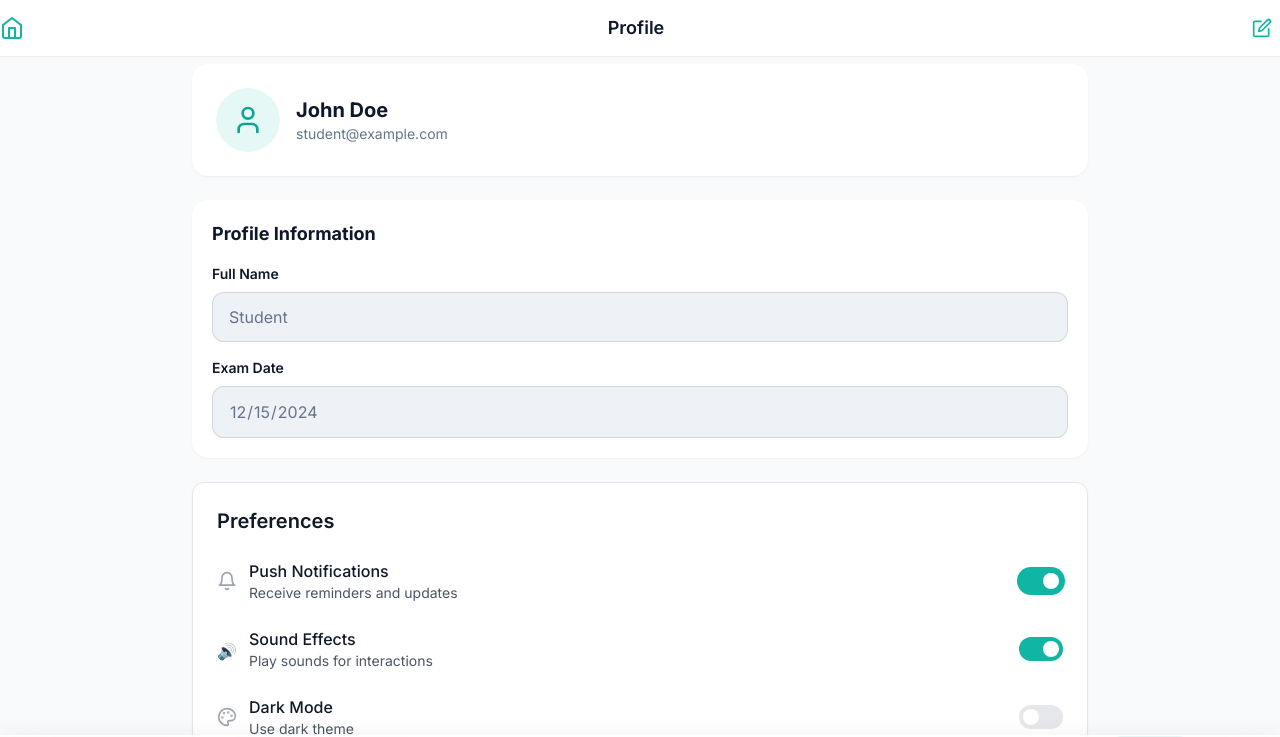
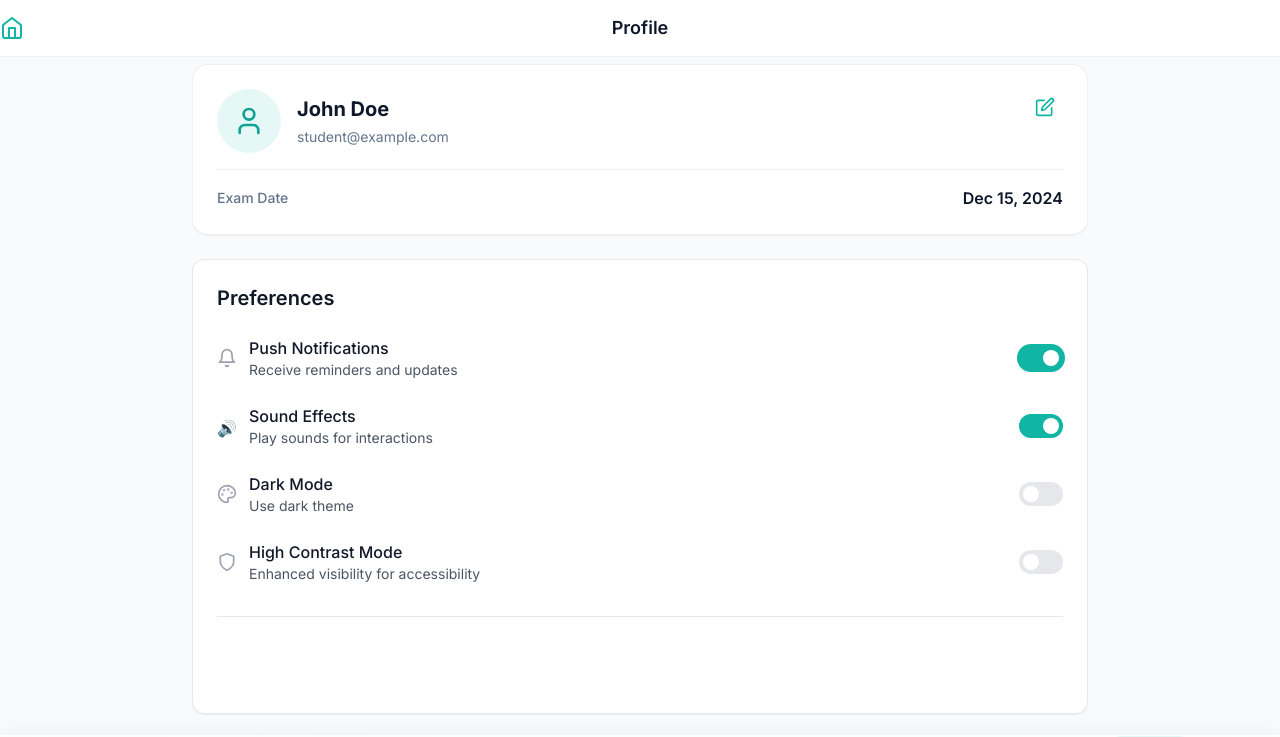
Before and after one commit to tlfla/study-supernova-beta, a React (Vite) app: page /profile in a window 1280 px wide. Shown: the top 737 px of the page. Built offline with nearby package versions, Linux system fonts and the light colour scheme.

Commit message:
fix profile page and test page contrast

```diff
--- a/src/components/common/MinimalHeader.tsx
+++ b/src/components/common/MinimalHeader.tsx
@@ -13,10 +13,10 @@ export default function MinimalHeader({ title, rightAction }: MinimalHeaderProps
   return (
     <header className="fixed top-0 left-0 right-0 z-40 bg-white border-b safe-area-padding-top" style={{ borderColor: 'var(--stroke-soft)' }}>
       <div className="flex items-center justify-between h-14 px-4 safe-area-padding-left safe-area-padding-right">
-        {/* Home Icon - Left */}
+        {/* Home Icon - Better touch target (48x48px min) */}
         <button
           onClick={() => navigate('/')}
-          className="p-2 -ml-2 rounded-lg transition-colors"
+          className="p-3 -ml-3 rounded-lg transition-colors"
           style={{ color: 'var(--primary-500)' }}
           onMouseEnter={(e) => e.currentTarget.style.backgroundColor = 'rgba(17, 181, 164, 0.1)'}
           onMouseLeave={(e) => e.currentTarget.style.backgroundColor = 'transparent'}
@@ -25,13 +25,16 @@ export default function MinimalHeader({ title, rightAction }: MinimalHeaderProps
           <Home className="w-6 h-6" />
         </button>
 
-        {/* Page Title - Center */}
-        <h1 className="text-lg font-semibold flex-1 text-center px-4" style={{ color: 'var(--text-primary)' }}>
+        {/* Page Title - Absolutely centered */}
+        <h1
+          className="text-lg font-semibold absolute left-1/2 -translate-x-1/2"
+          style={{ color: 'var(--text-primary)' }}
+        >
           {title}
         </h1>
 
-        {/* Optional Right Action */}
-        <div className="w-10 flex justify-end">
+        {/* Optional Right Action - Better touch target */}
+        <div className="p-3 -mr-3">
           {rightAction}
         </div>
       </div>
--- a/src/pages/Profile.tsx
+++ b/src/pages/Profile.tsx
@@ -1,6 +1,6 @@
 import React, { useState } from 'react'
 import { useNavigate } from 'react-router-dom'
-import { User, Bell, Shield, Palette, Save, Edit, Check } from 'lucide-react'
+import { User, Bell, Shield, Palette, Save, Edit, Check, X } from 'lucide-react'
 import { useAppContext } from '../state/AppContext'
 import Card from '../components/common/Card'
 import Button from '../components/common/Button'
@@ -40,8 +40,9 @@ export default function Profile() {
   const navigate = useNavigate()
   const { state, dispatch } = useAppContext()
 
-  const [isEditing, setIsEditing] = useState(false)
-  const [name, setName] = useState(state.currentUser?.name || 'Student')
+  const [showEditModal, setShowEditModal] = useState(false)
+  const [name, setName] = useState(state.currentUser?.name || 'John Doe')
+  const [email, setEmail] = useState(state.currentUser?.email || 'student@example.com')
   const [examDate, setExamDate] = useState('2024-12-15')
 
   const [settings, setSettings] = useState({
@@ -50,6 +51,24 @@ export default function Profile() {
     darkMode: false,
     highContrast: false
   })
+
+  const formatDate = (dateString: string) => {
+    const date = new Date(dateString)
+    return date.toLocaleDateString('en-US', { year: 'numeric', month: 'short', day: 'numeric' })
+  }
+
+  const handleSave = async () => {
+    // TODO: Save to database
+    dispatch({
+      type: 'SHOW_TOAST',
+      payload: {
+        type: 'success',
+        title: 'Profile Updated',
+        message: 'Your changes have been saved successfully.'
+      }
+    })
+    setShowEditModal(false)
+  }
 
   const handleSaveSettings = () => {
     // In a real app, you would save these to localStorage or send to backend
@@ -74,53 +93,78 @@ export default function Profile() {
 
   return (
     <div className="min-h-screen-safe bg-gray-50 pb-20">
-      <MinimalHeader
-        title="Profile"
-        rightAction={
-          <button
-            onClick={() => setIsEditing(!isEditing)}
-            className="p-2 rounded-lg transition-colors"
-            style={{ color: isEditing ? 'var(--success-500)' : 'var(--primary-500)' }}
-            onMouseEnter={(e) => e.currentTarget.style.backgroundColor = isEditing ? 'rgba(45, 201, 138, 0.1)' : 'rgba(17, 181, 164, 0.1)'}
-            onMouseLeave={(e) => e.currentTarget.style.backgroundColor = 'transparent'}
-          >
-            {isEditing ? (
-              <Check className="w-5 h-5" />
-            ) : (
-              <Edit className="w-5 h-5" />
-            )}
-          </button>
-        }
-      />
+      <MinimalHeader title="Profile" />
 
       {/* Content */}
       <main className="pt-16 px-4 py-8 max-w-4xl mx-auto safe-area-padding-left safe-area-padding-right safe-area-padding-bottom">
-        {/* User Info */}
-        <div className="bg-white rounded-2xl shadow-sm p-6 mb-6">
+        {/* User Info Card - Simplified */}
+        <div className="bg-white rounded-2xl shadow-sm border p-6 mb-6" style={{ borderColor: 'var(--stroke-soft)' }}>
+          <div className="flex items-start justify-between">
             <div className="flex items-center gap-4">
               <div
-              className="w-16 h-16 rounded-full flex items-center justify-center"
+                className="w-16 h-16 rounded-full flex items-center justify-center flex-shrink-0"
                 style={{ backgroundColor: 'rgba(17, 181, 164, 0.1)' }}
               >
                 <User className="w-8 h-8" style={{ color: 'var(--primary-600)' }} />
               </div>
               <div>
-              <h2 className="text-xl font-bold" style={{ color: 'var(--text-primary)' }}>
-                {state.currentUser?.name || 'John Doe'}
+                <h2 className="text-xl font-bold mb-1" style={{ color: 'var(--text-primary)' }}>
+                  {name}
                 </h2>
                 <p className="text-sm" style={{ color: 'var(--text-secondary)' }}>
-                {state.currentUser?.email || 'student@example.com'}
+                  {email}
                 </p>
+              </div>
+            </div>
+
+            {/* Edit button inline */}
+            <button
+              onClick={() => setShowEditModal(true)}
+              className="p-2 rounded-lg transition-colors"
+              style={{ color: 'var(--primary-500)' }}
+              onMouseEnter={(e) => e.currentTarget.style.backgroundColor = 'rgba(17, 181, 164, 0.1)'}
+              onMouseLeave={(e) => e.currentTarget.style.backgroundColor = 'transparent'}
+            >
+              <Edit className="w-5 h-5" />
+            </button>
+          </div>
+
+          {/* Exam Date Display */}
+          <div className="mt-4 pt-4 border-t" style={{ borderColor: 'var(--stroke-soft)' }}>
+            <div className="flex items-center justify-between">
+              <span className="text-sm font-medium" style={{ color: 'var(--text-secondary)' }}>
+                Exam Date
+              </span>
+              <span className="text-base font-semibold" style={{ color: 'var(--text-primary)' }}>
+                {formatDate(examDate)}
+              </span>
             </div>
           </div>
         </div>
 
-        {/* Editable Profile Info */}
-        <div className="bg-white rounded-2xl shadow-sm p-5 mb-6">
-          <h3 className="text-lg font-bold mb-4" style={{ color: 'var(--text-primary)' }}>
-            Profile Information
+        {/* Edit Modal */}
+        {showEditModal && (
+          <div
+            className="fixed inset-0 bg-black/50 z-50 flex items-center justify-center p-4"
+            onClick={() => setShowEditModal(false)}
+          >
+            <div
+              className="bg-white rounded-2xl shadow-xl max-w-md w-full p-6"
+              onClick={(e) => e.stopPropagation()}
+            >
+              <div className="flex items-center justify-between mb-6">
+                <h3 className="text-xl font-bold" style={{ color: 'var(--text-primary)' }}>
+                  Edit Profile
                 </h3>
-          <div className="space-y-4">
+                <button
+                  onClick={() => setShowEditModal(false)}
+                  className="p-2 hover:bg-gray-100 rounded-lg"
+                >
+                  <X className="w-5 h-5" style={{ color: 'var(--text-secondary)' }} />
+                </button>
+              </div>
+
+              <div className="space-y-4 mb-6">
                 <div>
                   <label className="block text-sm font-semibold mb-2" style={{ color: 'var(--text-primary)' }}>
                     Full Name
@@ -129,13 +173,43 @@ export default function Profile() {
                     type="text"
                     value={name}
                     onChange={(e) => setName(e.target.value)}
-                disabled={!isEditing}
-                className={`w-full px-4 py-3 rounded-xl border transition-all ${
-                  isEditing
-                    ? 'border-[var(--primary-500)] bg-white focus:ring-2 focus:ring-[var(--primary-500)]/20'
-                    : 'border-[var(--border-muted)] bg-[var(--bg-raised)] text-[var(--text-secondary)]'
-                }`}
-                style={{ color: isEditing ? 'var(--text-primary)' : 'var(--text-secondary)' }}
+                    className="w-full px-4 py-3 rounded-xl border-2 bg-white transition-all focus:outline-none"
+                    style={{
+                      borderColor: 'var(--border-muted)',
+                      color: 'var(--text-primary)'
+                    }}
+                    onFocus={(e) => {
+                      e.currentTarget.style.borderColor = 'var(--primary-500)'
+                      e.currentTarget.style.boxShadow = '0 0 0 3px rgba(17, 181, 164, 0.2)'
+                    }}
+                    onBlur={(e) => {
+                      e.currentTarget.style.borderColor = 'var(--border-muted)'
+                      e.currentTarget.style.boxShadow = 'none'
+                    }}
+                  />
+                </div>
+
+                <div>
+                  <label className="block text-sm font-semibold mb-2" style={{ color: 'var(--text-primary)' }}>
+                    Email
+                  </label>
+                  <input
+                    type="email"
+                    value={email}
+                    onChange={(e) => setEmail(e.target.value)}
+                    className="w-full px-4 py-3 rounded-xl border-2 bg-white transition-all focus:outline-none"
+                    style={{
+                      borderColor: 'var(--border-muted)',
+                      color: 'var(--text-primary)'
+                    }}
+                    onFocus={(e) => {
+                      e.currentTarget.style.borderColor = 'var(--primary-500)'
+                      e.currentTarget.style.boxShadow = '0 0 0 3px rgba(17, 181, 164, 0.2)'
+                    }}
+                    onBlur={(e) => {
+                      e.currentTarget.style.borderColor = 'var(--border-muted)'
+                      e.currentTarget.style.boxShadow = 'none'
+                    }}
                   />
                 </div>
 
@@ -147,17 +221,47 @@ export default function Profile() {
                     type="date"
                     value={examDate}
                     onChange={(e) => setExamDate(e.target.value)}
-                disabled={!isEditing}
-                className={`w-full px-4 py-3 rounded-xl border transition-all ${
-                  isEditing
-                    ? 'border-[var(--primary-500)] bg-white focus:ring-2 focus:ring-[var(--primary-500)]/20'
-                    : 'border-[var(--border-muted)] bg-[var(--bg-raised)] text-[var(--text-secondary)]'
-                }`}
-                style={{ color: isEditing ? 'var(--text-primary)' : 'var(--text-secondary)' }}
+                    className="w-full px-4 py-3 rounded-xl border-2 bg-white transition-all focus:outline-none"
+                    style={{
+                      borderColor: 'var(--border-muted)',
+                      color: 'var(--text-primary)'
+                    }}
+                    onFocus={(e) => {
+                      e.currentTarget.style.borderColor = 'var(--primary-500)'
+                      e.currentTarget.style.boxShadow = '0 0 0 3px rgba(17, 181, 164, 0.2)'
+                    }}
+                    onBlur={(e) => {
+                      e.currentTarget.style.borderColor = 'var(--border-muted)'
+                      e.currentTarget.style.boxShadow = 'none'
+                    }}
                   />
                 </div>
               </div>
+
+              <div className="flex gap-3">
+                <button
+                  onClick={() => setShowEditModal(false)}
+                  className="flex-1 py-3 rounded-xl border-2 font-semibold transition-all hover:bg-gray-50"
+                  style={{
+                    borderColor: 'var(--border-muted)',
+                    color: 'var(--text-primary)'
+                  }}
+                >
+                  Cancel
+                </button>
+                <button
+                  onClick={handleSave}
+                  className="flex-1 py-3 rounded-xl text-white font-semibold transition-all shadow-md"
+                  style={{ backgroundColor: 'var(--primary-500)' }}
+                  onMouseEnter={(e) => e.currentTarget.style.backgroundColor = 'var(--primary-600)'}
+                  onMouseLeave={(e) => e.currentTarget.style.backgroundColor = 'var(--primary-500)'}
+                >
+                  Save Changes
+                </button>
               </div>
+            </div>
+          </div>
+        )}
 
         {/* Settings */}
         <Card className="mb-8">
--- a/src/pages/QuizOptions.tsx
+++ b/src/pages/QuizOptions.tsx
@@ -128,20 +128,27 @@ export default function QuizOptions() {
   }
 
   return (
-    <div className="min-h-screen-safe bg-gray-50 pb-20">
+    <div className="min-h-screen-safe pb-20" style={{ backgroundColor: 'var(--bg-base)' }}>
       <MinimalHeader title="Quiz Options" />
 
       {/* Main Content */}
       <main className="pt-16 px-4 pb-8 max-w-4xl mx-auto safe-area-padding-left safe-area-padding-right safe-area-padding-bottom">
         <div className="py-6">
-          <h2 className="text-lg font-bold mb-6" style={{ color: 'var(--text-primary)' }}>
-            Quiz Configuration
-          </h2>
-          <Card className="mb-8 rounded-xl shadow-sm" style={{ borderWidth: '1px', borderStyle: 'solid', borderColor: 'var(--border-muted)', backgroundColor: 'var(--bg-card)' }}>
-            <div className="space-y-6">
+          <div
+            className="rounded-2xl border p-6"
+            style={{
+              backgroundColor: 'var(--bg-card)',
+              boxShadow: 'var(--shadow-raised)',
+              borderColor: 'var(--stroke-soft)'
+            }}
+          >
+            <h2 className="text-lg font-bold mb-6" style={{ color: 'var(--text-primary)' }}>
+              Quiz Configuration
+            </h2>
+            <div className="space-y-5">
             {/* Category */}
             <div>
-              <label className="block text-sm font-medium text-gray-700 mb-2">
+              <label className="block text-sm font-semibold mb-2" style={{ color: 'var(--text-primary)' }}>
                 Category
               </label>
               <Dropdown
@@ -154,7 +161,7 @@ export default function QuizOptions() {
 
             {/* Question Source */}
             <div>
-              <label className="block text-sm font-medium text-gray-700 mb-2">
+              <label className="block text-sm font-semibold mb-2" style={{ color: 'var(--text-primary)' }}>
                 Question Source
               </label>
               <Dropdown
@@ -167,7 +174,7 @@ export default function QuizOptions() {
 
             {/* Question Count */}
             <div>
-              <label className="block text-sm font-medium text-gray-700 mb-2">
+              <label className="block text-sm font-semibold mb-2" style={{ color: 'var(--text-primary)' }}>
                 Number of Questions
               </label>
               <input
@@ -201,7 +208,7 @@ export default function QuizOptions() {
 
             {/* Quiz Mode */}
             <div>
-              <label className="block text-sm font-medium text-gray-700 mb-2">
+              <label className="block text-sm font-semibold mb-2" style={{ color: 'var(--text-primary)' }}>
                 Quiz Mode
               </label>
               <Dropdown
@@ -218,7 +225,7 @@ export default function QuizOptions() {
 
             {/* Time Limit */}
             <div>
-              <label className="block text-sm font-medium text-gray-700 mb-2">
+              <label className="block text-sm font-semibold mb-2" style={{ color: 'var(--text-primary)' }}>
                 Time Limit (Optional)
               </label>
               <Dropdown
@@ -232,10 +239,10 @@ export default function QuizOptions() {
               </p>
             </div>
           </div>
-        </Card>
+        </div>
 
         {/* Start Quiz Button */}
-        <div className="flex justify-center">
+        <div className="flex justify-center mt-6">
           <button
             onClick={handleStartQuiz}
             disabled={isLoading}
--- a/src/pages/Review.tsx
+++ b/src/pages/Review.tsx
@@ -258,7 +258,10 @@ export default function Review() {
                 >
                   {/* Bookmark Button - Top Right Corner */}
                   <button
-                    onClick={() => handleToggleBookmark(question.id)}
+                    onClick={(e) => {
+                      e.stopPropagation()
+                      handleToggleBookmark(question.id)
+                    }}
                     className="absolute top-4 right-4 p-2 rounded-lg transition-colors duration-200 z-10"
                     style={{
                       backgroundColor: bookmarkedQuestions.has(question.id)
@@ -267,10 +270,11 @@ export default function Review() {
                     }}
                     onMouseEnter={(e) => !bookmarkedQuestions.has(question.id) && (e.currentTarget.style.backgroundColor = 'rgba(255, 180, 54, 0.1)')}
                     onMouseLeave={(e) => !bookmarkedQuestions.has(question.id) && (e.currentTarget.style.backgroundColor = 'transparent')}
+                    aria-label={bookmarkedQuestions.has(question.id) ? "Remove bookmark" : "Add bookmark"}
                   >
                     <Bookmark
-                      className={`h-5 w-5 ${bookmarkedQuestions.has(question.id) ? 'fill-current' : ''}`}
-                      style={{ color: 'var(--bookmark-500)' }}
+                      className={`h-5 w-5 transition-colors ${bookmarkedQuestions.has(question.id) ? 'fill-current' : ''}`}
+                      style={{ color: bookmarkedQuestions.has(question.id) ? 'var(--bookmark-500)' : 'var(--text-secondary)' }}
                     />
                   </button>
 
```
Lines whose indentation alone changed are shown as unchanged.
